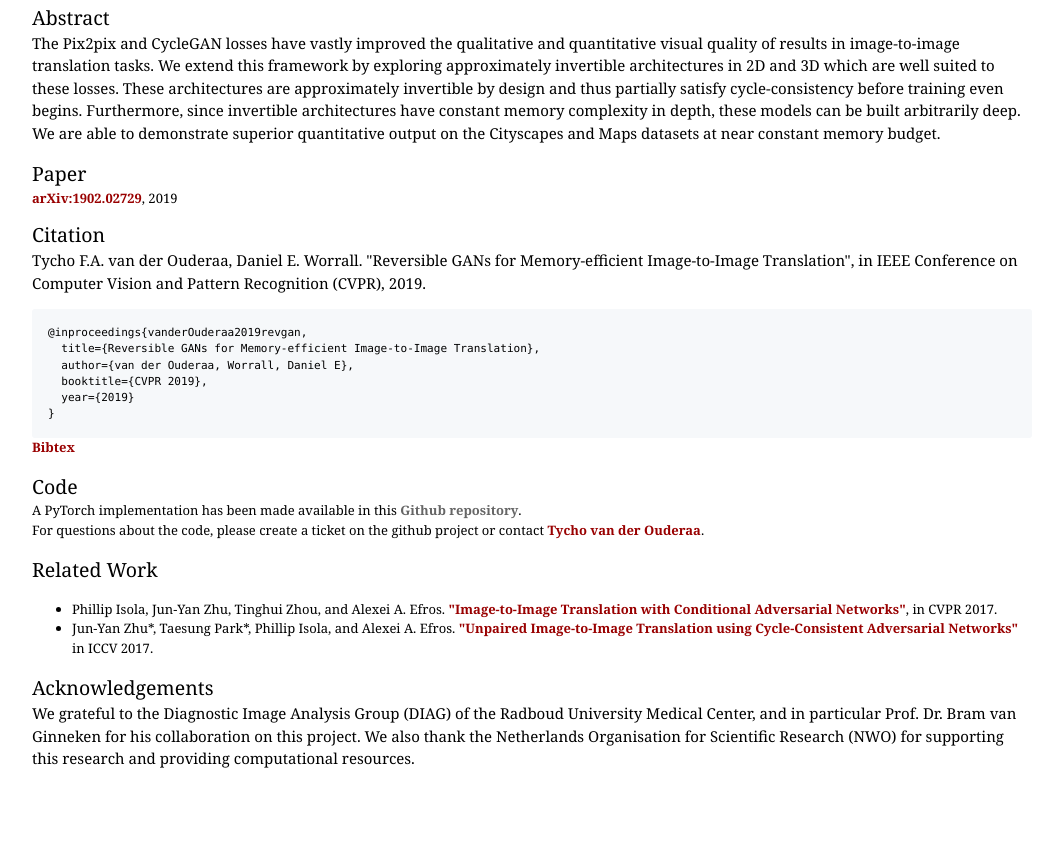
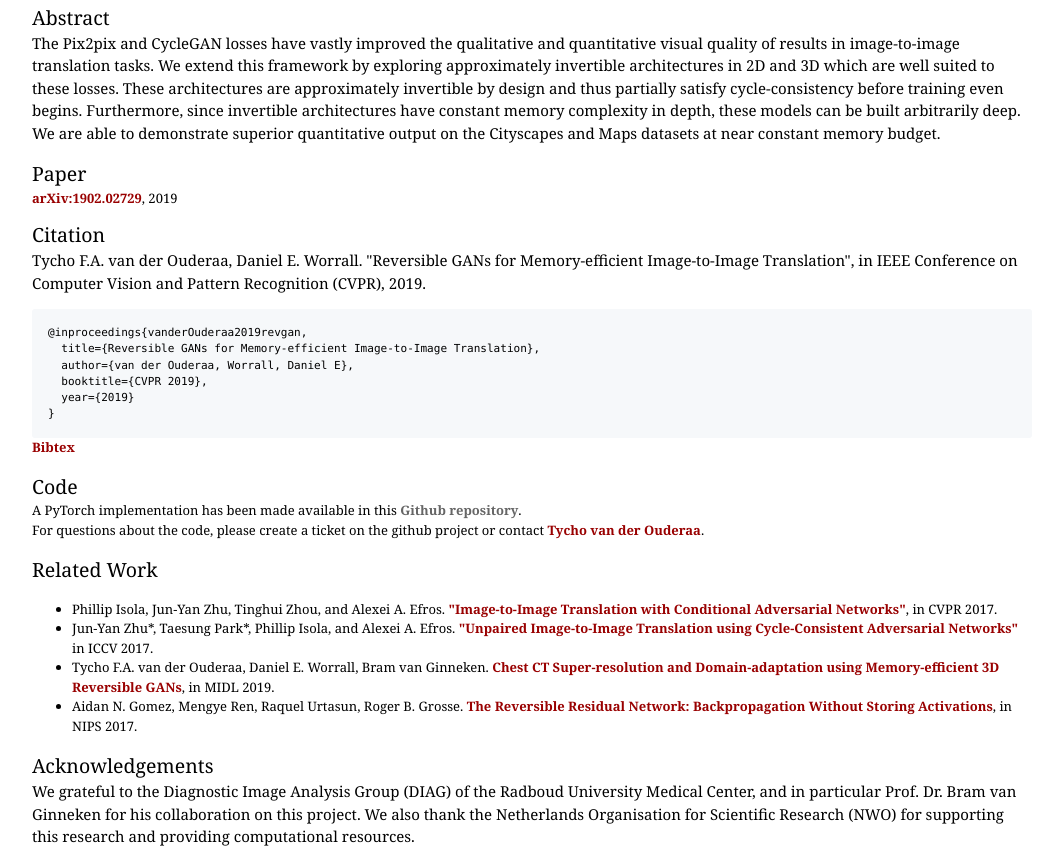
Before and after one commit to tychovdo/RevGAN, a plain HTML site: page index.html in a window 1280 px wide. Shown: the part 610-1473 px from the top of the page, without its empty margins (108-1159 px from the left). Before the commit the page ends 1395 px from the top, so only its background shows below. Drawn offline with Linux system fonts and the light colour scheme.

Commit message:
Update index.html

```diff
--- a/index.html
+++ b/index.html
@@ -79,6 +79,9 @@ constant memory budget.
     <ul id="relatedwork">
       <li font-size: 15px> Phillip Isola, Jun-Yan Zhu, Tinghui Zhou, and Alexei A. Efros. <a href="https://phillipi.github.io/pix2pix/"><strong>"Image-to-Image Translation with Conditional Adversarial Networks"</strong></a>, in CVPR 2017.</li>
       <li font-size: 15px> Jun-Yan Zhu*, Taesung Park*, Phillip Isola, and Alexei A. Efros. <a href="https://junyanz.github.io/CycleGAN/"><strong>"Unpaired Image-to-Image Translation using Cycle-Consistent Adversarial Networks"</strong></a> in ICCV 2017.</li>
+      <li font-size: 15px> Tycho F.A. van der Ouderaa, Daniel E. Worrall, Bram van Ginneken. <a href="https://openreview.net/forum?id=SkxueFsiFV">Chest CT Super-resolution and Domain-adaptation using
+Memory-efficient 3D Reversible GANs</a>, in MIDL 2019.</li>
+      <li font-size: 15px> Aidan N. Gomez, Mengye Ren, Raquel Urtasun, Roger B. Grosse. <a href="https://arxiv.org/abs/1707.04585">The Reversible Residual Network: Backpropagation Without Storing Activations</a>, in NIPS 2017.</li>
     </ul>
   </p>
   <h2>Acknowledgements</h2>
```
